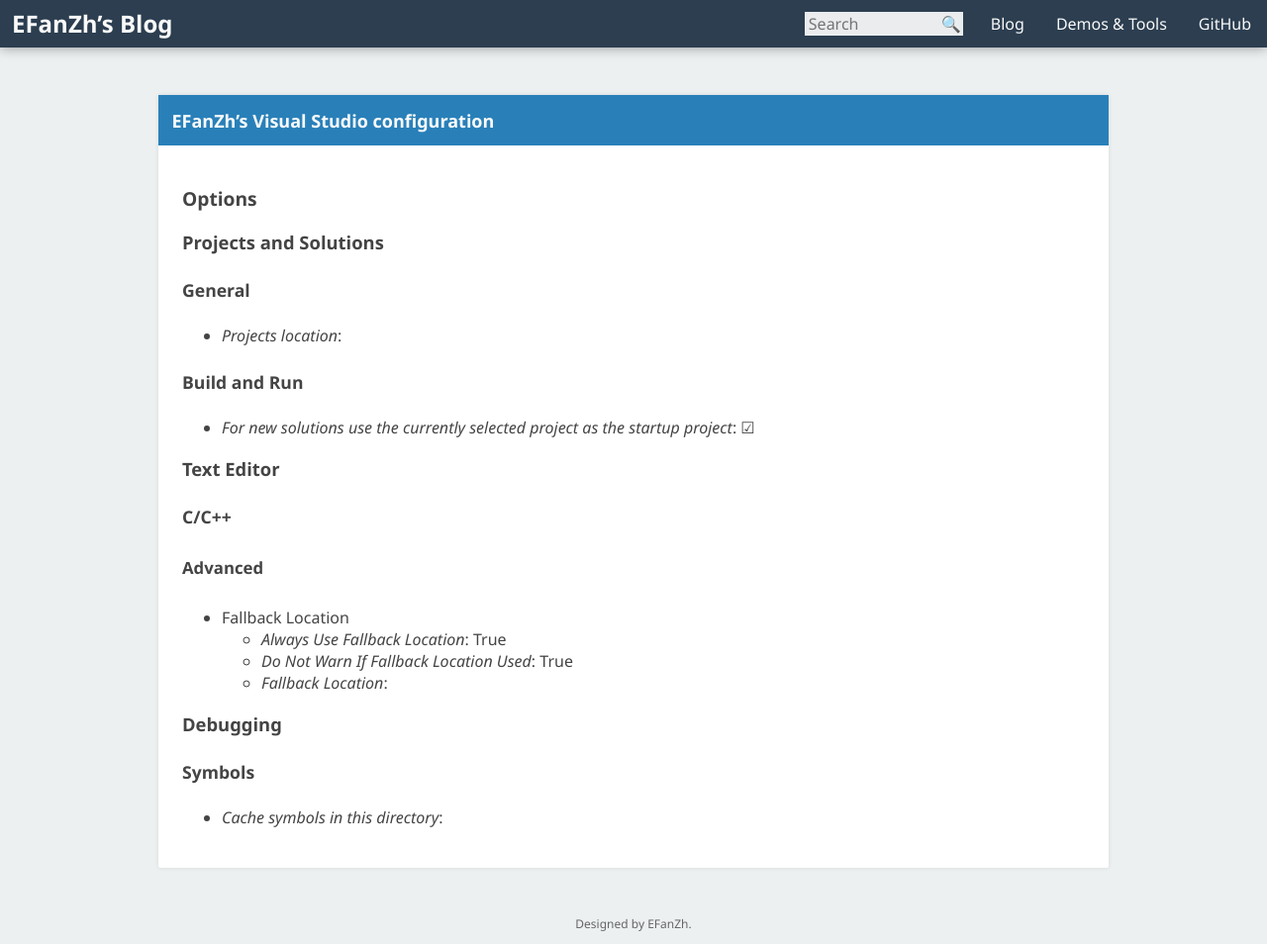
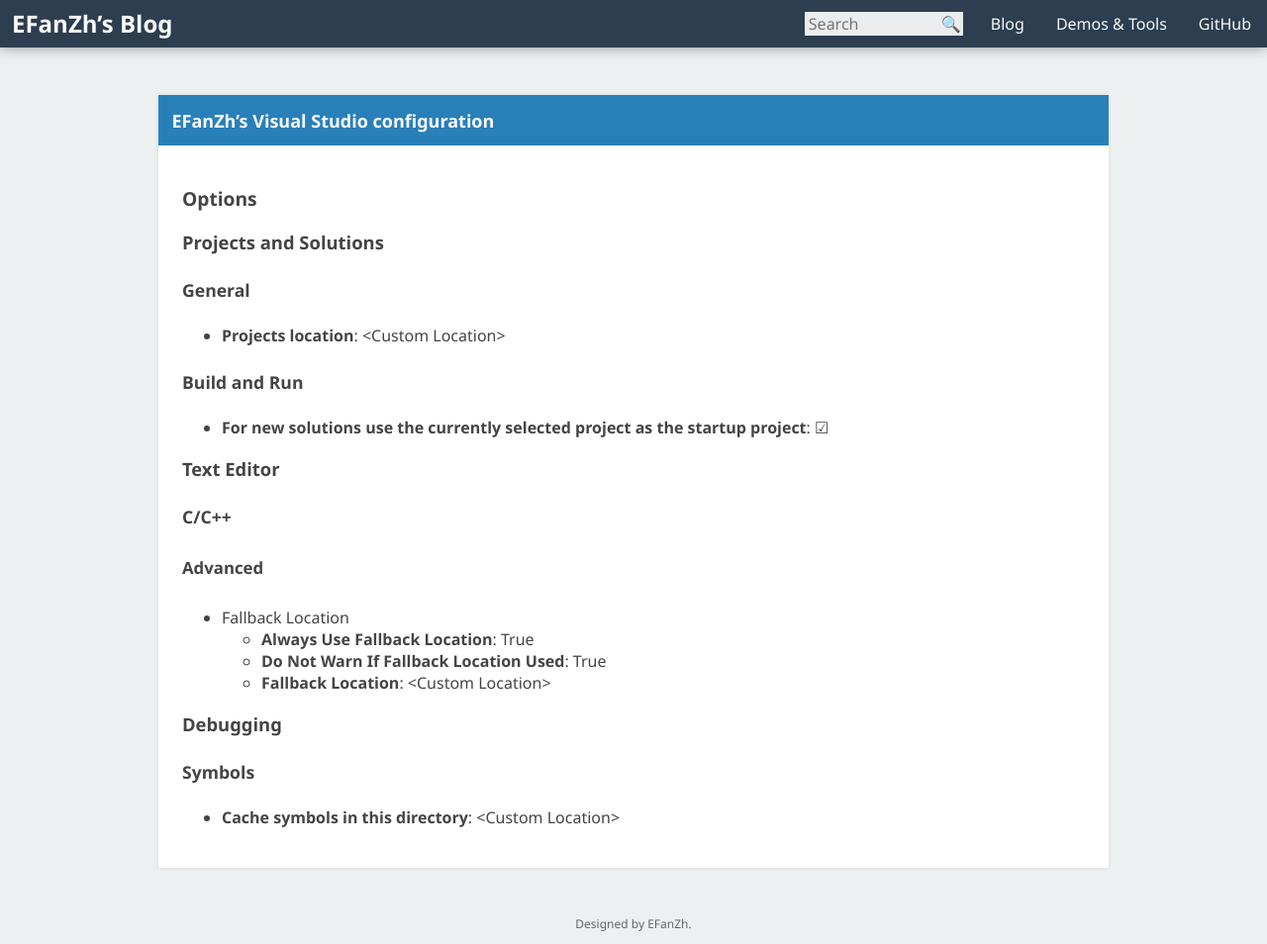
Before and after one commit to fuzeyi/efanzh.github.io, a Jekyll site: the page built from _posts/2015-07-26-visual-studio-configuration.md, in a window 1280 px wide and 954 px high. Shown: the whole window at 99% size. Built offline with Jekyll 4.4.1, drawn with Linux system fonts in a browser that asks for light colours.

Commit message:
Use escape character

```diff
--- a/_posts/2015-07-26-visual-studio-configuration.md
+++ b/_posts/2015-07-26-visual-studio-configuration.md
@@ -9,11 +9,11 @@
 
 #### General
 
-- *Projects location*: <Custom Location>
+- **Projects location**: \<Custom Location\>
 
 #### Build and Run
 
-- *For new solutions use the currently selected project as the startup project*: ☑
+- **For new solutions use the currently selected project as the startup project**: ☑
 
 ### Text Editor
 
@@ -22,12 +22,12 @@
 ##### Advanced
 
 - Fallback Location
-    - *Always Use Fallback Location*: True
-    - *Do Not Warn If Fallback Location Used*: True
-    - *Fallback Location*: <Custom Location>
+    - **Always Use Fallback Location**: True
+    - **Do Not Warn If Fallback Location Used**: True
+    - **Fallback Location**: \<Custom Location\>
 
 ### Debugging
 
 #### Symbols
 
-- *Cache symbols in this directory*: <Custom Location>
+- **Cache symbols in this directory**: \<Custom Location\>
```
